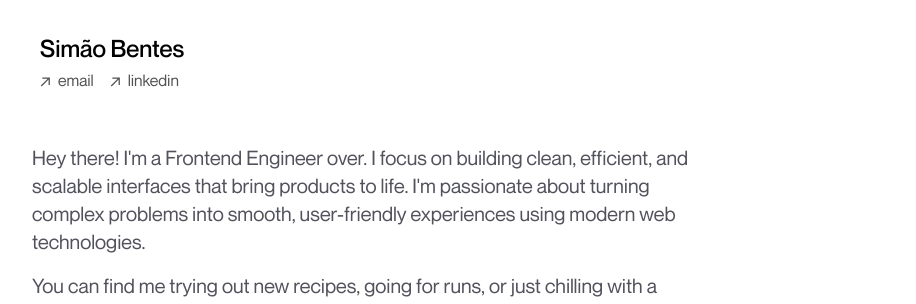
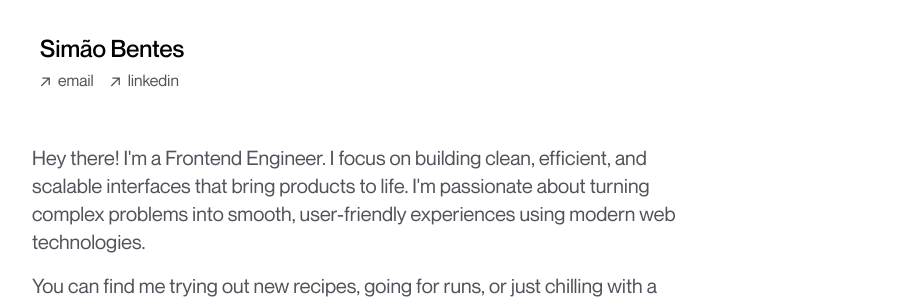
Before and after one commit to simbentes/simbentes.github.io, a Next.js app: page / in a window 1280 px wide. Shown: the top 304 px of the page, without its empty margins (96-1012 px from the left). Built offline with nearby package versions, Linux system fonts and the light colour scheme.

Commit message:
Fix typo in introduction text on the main page

```diff
--- a/app/page.tsx
+++ b/app/page.tsx
@@ -39,7 +39,7 @@ export default function Page() {
       */}
       <div className="max-w-2xl mt-4 mb-2">
         <p className="text-xl text-zinc-600">
-          Hey there! I'm a Frontend Engineer over. I focus on building clean,
+          Hey there! I'm a Frontend Engineer. I focus on building clean,
           efficient, and scalable interfaces that bring products to life. I'm
           passionate about turning complex problems into smooth, user-friendly
           experiences using modern web technologies.
```
